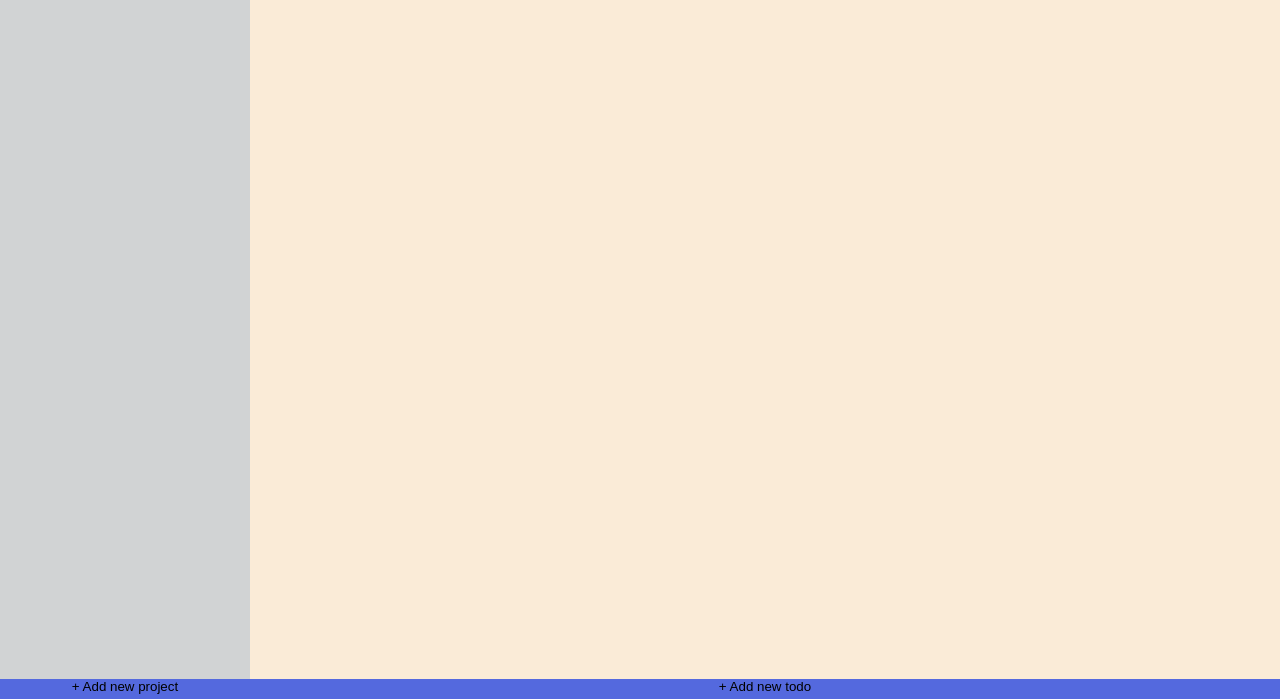
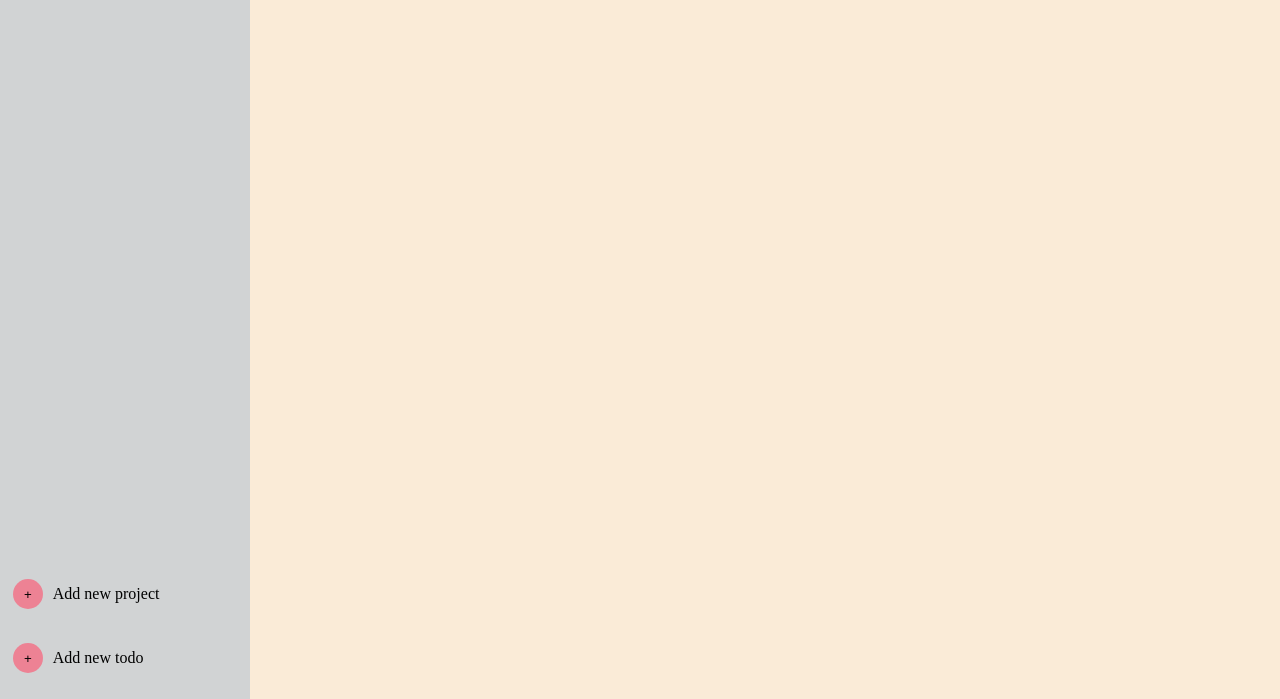
Before and after one commit to epomarez/Todo-List, a website built with webpack: page src/template.html in a window 1280 px wide. Shown: the part 101-800 px from the top of the page. Built offline with nearby package versions, Linux system fonts and the light colour scheme.

Commit message:
Refactor-fix: Make floating buttons for adding the forms and fix inconsistencies in form managing

```diff
--- a/src/containerStyles.css
+++ b/src/containerStyles.css
@@ -54,42 +54,46 @@
     background-color: var(--todoListColor);
 }
 
-/*Footer section*/
+/*Buttons section*/
 
-footer {
-    grid-column: 1/3;
-    display: grid;
-    grid-template-columns: 250px 1fr;
-    background-color: var(--secondaryColor);
-    padding-bottom: 5px;
-}
 
 #container #projectButtons,
 #container #todosButtons {
     grid-row: 2/3;
+
+    position: fixed;
+
     display: flex;
-    justify-content: center;
-
+    justify-content: left;
+    align-items: center;
+    gap: 10px;
 }
 
 
 
 #container #projectButtons {
+    top: 85vh;
+    left: 1vw;
     grid-column: 1/2;
 }
 
 #container #todosButtons {
+    top: 93vh;
+    left: 1vw;
     grid-column: 2/3;
 }
 
 #projectButtons>button,
 #todosButtons>button {
-    background-color: var(--secondaryColor);
+    background-color: rgb(237, 130, 148);
+    border-radius: 100%;
+    width: 30px;
+    height: 30px;
     border: none;
 
 }
 
 #projectButtons>button:hover,
 #todosButtons>button:hover {
-    background-color: #d1d3d4;
+    background-color: var(--secondaryColor);
 }
--- a/src/createTodoForm.js
+++ b/src/createTodoForm.js
@@ -8,6 +8,7 @@ export function createTodoForm(onSubmit, data = {}) {
     */
 
     const formContainer = document.createElement("div");
+    formContainer.id = "form-container";
     formContainer.classList.add("todo-form-container");
 
     const formTitle = document.createElement("h2");
--- a/src/template.html
+++ b/src/template.html
@@ -18,16 +18,17 @@
                 <h2 id="currentProjectName"></h2>
                 <div id="todoList"></div>
             </div>
+
         </div>
 
-        <footer>
-            <div id="projectButtons">
-                <button id="addProject">+ Add new project</button>
-            </div>
-            <div id="todosButtons">
-                <button id="addTodo">+ Add new todo</button>
-            </div>
-        </footer>
+        <div id="projectButtons">
+            <button id="addProject">+ </button>
+            <p>Add new project</p>
+        </div>
+        <div id="todosButtons">
+            <button id="addTodo">+ </button>
+            <p>Add new todo</p>
+        </div>
     </div>
 </body>
 
--- a/src/todoFormStyle.css
+++ b/src/todoFormStyle.css
@@ -1,4 +1,4 @@
-.todo-form-container {
+#form-container {
 
     padding: 24px;
     background-color: white;
```
